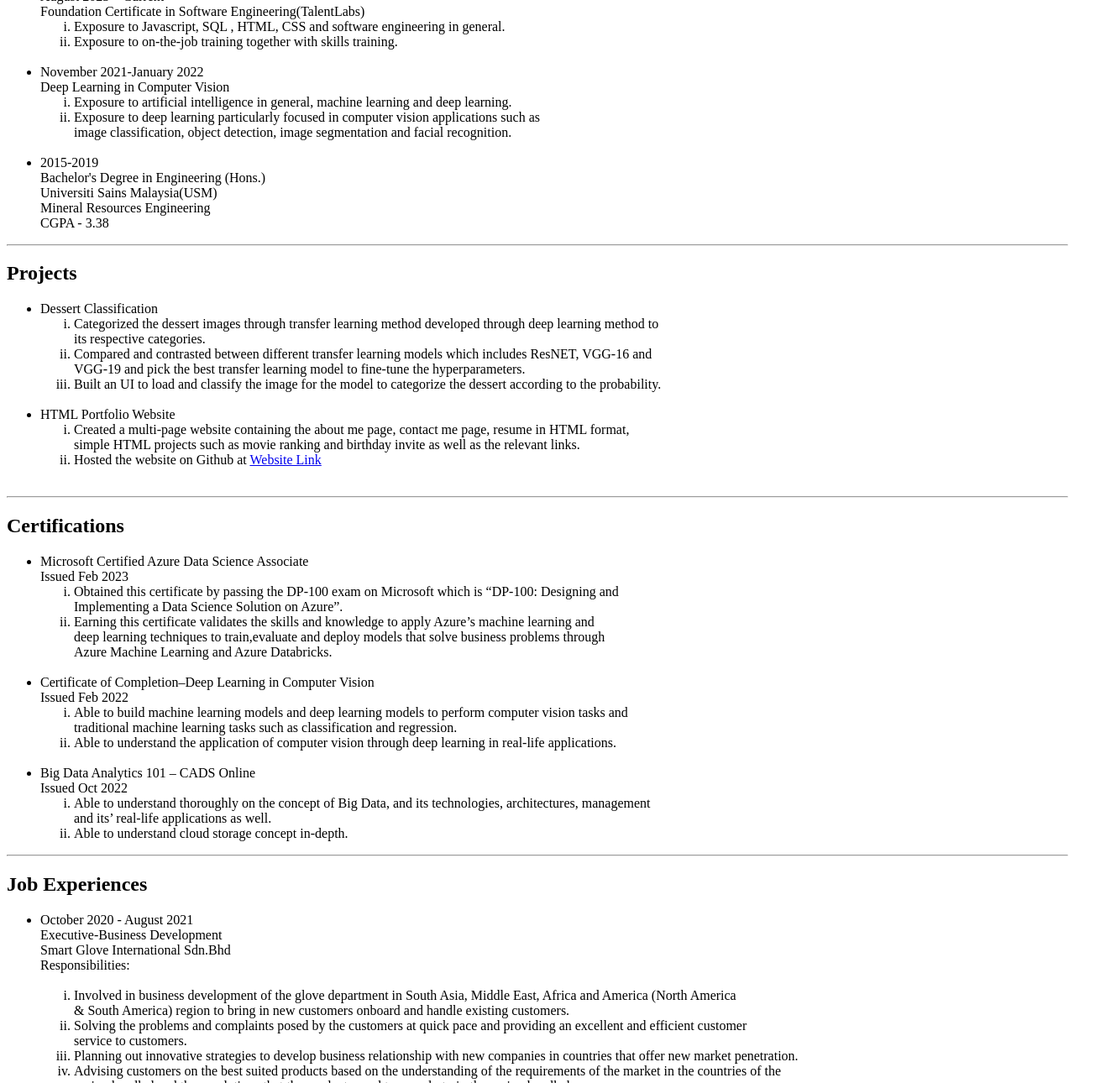
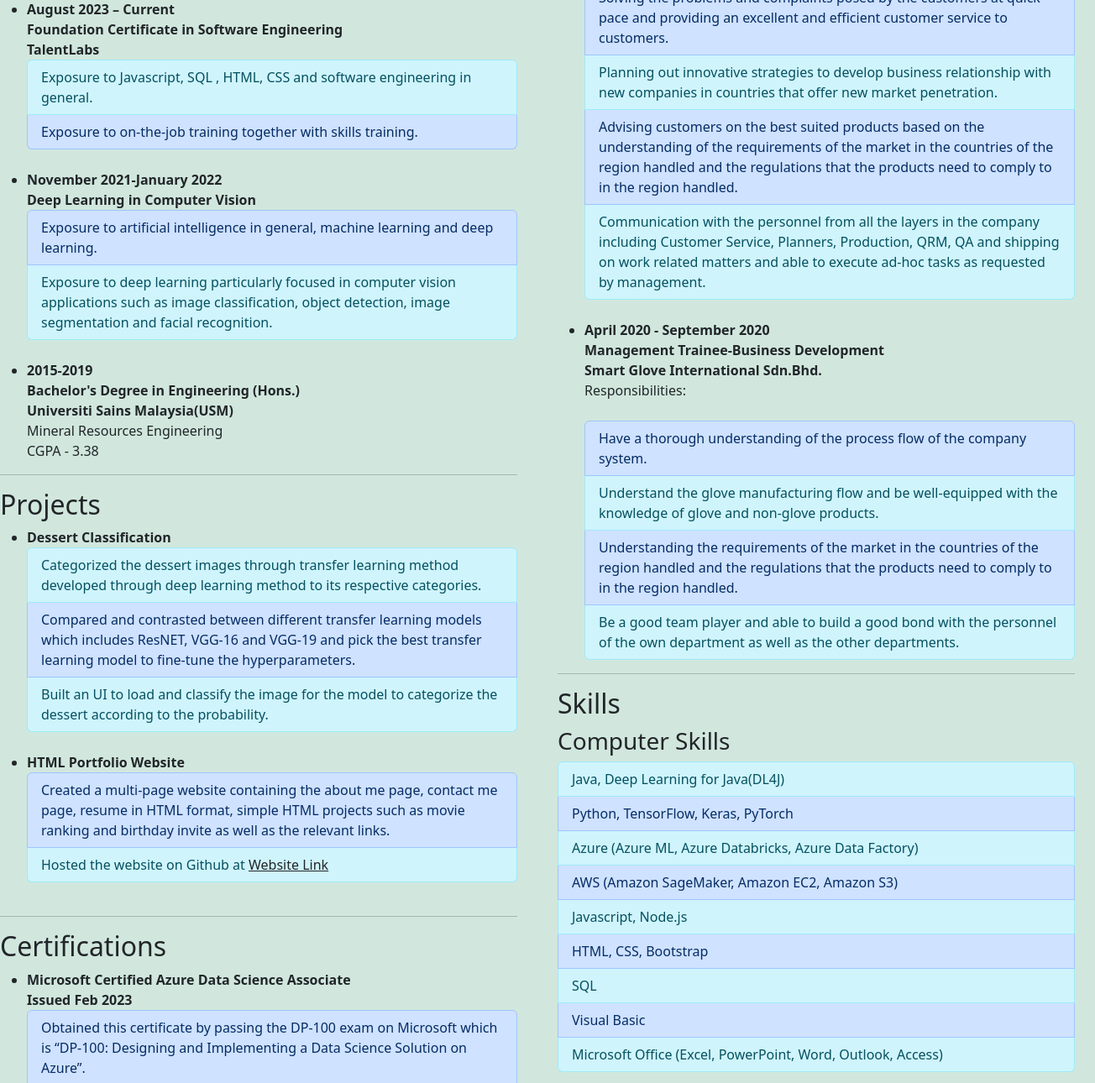
Before and after one commit to Arvindhra/bootstrap-cv, a plain HTML site: page index.html in a window 1280 px wide. Shown: the part 543-1833 px from the top of the page at 84% size, 1304 px wide, since content can reach past the window. Drawn offline with nearby package versions, Linux system fonts and the light colour scheme.

Commit message:
Update index.html
Added a resume with Bootstap features and beautified the initial black and white HTML resume.

```diff
--- a/index.html
+++ b/index.html
@@ -1,109 +1,126 @@
 <!DOCTYPE html>
 <head>
     <title>Arvindhra Rao a/l Kriohnamurthy's HTML Resume</title>
+    <link href="https://cdn.jsdelivr.net/npm/bootstrap@5.3.1/dist/css/bootstrap.min.css"
+    rel="stylesheet"
+    integrity="sha384-4bw+/aepP/YC94hEpVNVgiZdgIC5+VKNBQNGCHeKRQN+PtmoHDEXuppvnDJzQIu9"
+    crossorigin="anonymous">
+    <script src="https://cdn.jsdelivr.net/npm/bootstrap@5.3.1/dist/js/bootstrap.bundle.min.js"
+    integrity="sha384-HwwvtgBNo3bZJJLYd8oVXjrBZt8cqVSpeBNS5n7C8IVInixGAoxmnlMuBnhbgrkm"
+    crossorigin="anonymous"></script>
 </head>
 <body>
-    <h1>Arvindhra Rao a/l Kriohnamurthy</h1>
+    <div class="bg-info-subtle">
+        <h1 class="text-center">Arvindhra Rao a/l Kriohnamurthy</h1>
+        <div class="text-center row">
+            <div class="col-md-4">
                 <p>
-    E-mail address: <a href="mailto:arvindhraraokrishnamurthy@gmail.com">
+                E-mail address: <a href="mailto:arvindhraraokrishnamurthy@gmail.com" class="text-dark">
                 arvindhraraokrishnamurthy@gmail.com</a>
                 </p>
+            </div>
+            <div class="col-md-4">
                 <p>
-    Github: <a href="https://github.com/Arvindhra" target="_blank">
+                Github: <a href="https://github.com/Arvindhra" class="text-dark" target="_blank">
                 Arvindhra Rao's Github Profile</a>
             </p>
+            </div>
+            <div class ="col-md-4">
                 <p>
-        LinkedIn: <a href="https://www.linkedin.com/in/arvindhra-rao-krishnamurthy-333842196/" target="_blank">
+                LinkedIn: <a href="https://www.linkedin.com/in/arvindhra-rao-krishnamurthy-333842196/" class="text-dark" target="_blank">
                 Arvindhra Rao's LinkedIn Profile</a>
                 </p>
-    <img src="me.jpg" alt="My Profile Photo">
+            </div>
+        </div>
+        <img src="me.jpg" class = "mx-auto d-block rounded-circle" alt="My Profile Photo">
+        <br />
+    </div>
+    <div class="row gx-5 bg-success-subtle">
+        <div class="col-md-6">
             <h2>Professional Summary</h2>
-    <p> A focused, highly driven individual who is a certified Azure
-        Data Science Associate and is well-versed in Azure Machine
-        Learning, <br />
-        Azure Databricks, Azure Data Factory as well as
-        machine learning, deep learning, computer vision
-        applications (image classification, <br />
-        object detection, image segmentation, face detection),
-        SQL, Java, Python, Visual Basic and the Microsoft Office
-        applications such as <br />
+            <p> A focused, highly driven individual who is a certified Azure Data
+                Science Associate and is well-versed in Azure Machine Learning,
+                Azure Databricks, Azure Data Factory as well as machine learning,
+                deep learning, computer vision applications (image classification,
+                object detection, image segmentation, face detection), SQL, Java,
+                Python, Visual Basic and the Microsoft Office applications such as
                 Excel,PowerPoint, Access, Word and Outlook.
             </p>
             <hr />
             <h2>Education</h2>
             <p>
                 <ul>
-            <li>August 2023 – Current <br/>
-                Foundation Certificate in Software Engineering(TalentLabs) <br />
-                <ol type="i">
-                    <li>
+                    <li class="fw-bold">August 2023 – Current <br/>
+                        Foundation Certificate in Software Engineering<br />
+                        TalentLabs
+                        <ol class="fw-normal list-group">
+                            <li class="list-group-item list-group-item-info">
                                 Exposure to Javascript, SQL , HTML, CSS and software
                                 engineering in general.
                             </li>
-                    <li>
+                            <li class="list-group-item list-group-item-primary">
                                 Exposure to on-the-job training together with skills training.
                             </li>
                         </ol>
                     </li>
                     <br />
-            <li>November 2021-January 2022 <br/>
+                    <li class="fw-bold">November 2021-January 2022 <br/>
                         Deep Learning in Computer Vision <br />
-                <ol type="i">
-                    <li>
+                        <ol class="fw-normal list-group">
+                            <li class="list-group-item list-group-item-primary">
                                 Exposure to artificial intelligence in general, machine
                                 learning and deep learning.
                             </li>
-                    <li>
+                            <li class="list-group-item list-group-item-info">
                                 Exposure to deep learning particularly focused in
-                        computer vision applications such as <br />
-                        image classification, object detection,
-                        image segmentation and facial recognition.
+                                computer vision applications such as image classification,
+                                object detection, image segmentation and facial recognition.
                             </li>
                         </ol>
                     </li>
                     <br />
-            <li>
+                    <li class="fw-bold">
                         2015-2019<br/>
                         Bachelor's Degree in Engineering (Hons.)<br/>
                         Universiti Sains Malaysia(USM) <br/>
+                        <p class="fw-normal">
                         Mineral Resources Engineering <br/>
                         CGPA - 3.38
+                        </p>
                     </li>
                 </ul>
             </p>
             <hr />
             <h2>Projects</h2>
             <ul>
-        <li> Dessert Classification
-            <ol type="i">
-                <li>
+                <li class="fw-bold"> Dessert Classification
+                    <ol class="fw-normal list-group">
+                        <li class="list-group-item list-group-item-info">
                             Categorized the dessert images through transfer learning method
-                    developed through deep learning method to <br />
-                    its respective categories.
+                            developed through deep learning method to its respective categories.
                         </li>
-                <li>
+                        <li class="list-group-item list-group-item-primary">
                             Compared and contrasted between different transfer learning
-                    models which includes ResNET, VGG-16 and <br />VGG-19 and pick
+                            models which includes ResNET, VGG-16 and VGG-19 and pick
                             the best transfer learning model to fine-tune the hyperparameters.
                         </li>
-                <li>
+                        <li class="list-group-item list-group-item-info">
                             Built an UI to load and classify the image for the model to
                             categorize the dessert according to the probability.
                         </li>
                     </ol>
                 </li>
                 <br />
-        <li> HTML Portfolio Website
-            <ol type="i">
-                <li>
+                <li class="fw-bold"> HTML Portfolio Website
+                    <ol class="fw-normal list-group">
+                        <li class="list-group-item list-group-item-primary">
                             Created a multi-page website containing the about me page,
-                    contact me page, resume in HTML format, <br />
-                    simple HTML projects such as movie ranking and birthday invite
-                    as well as the relevant links.
+                            contact me page, resume in HTML format, simple HTML projects
+                            such as movie ranking and birthday invite as well as the relevant links.
                         </li>
-                <li>
+                        <li class="list-group-item list-group-item-info">
                             Hosted the website on Github at
-                    <a href="https://arvindhra.github.io/html-portfolio/" target="_blank"
+                            <a href="https://arvindhra.github.io/html-portfolio/" class="text-dark" target="_blank"
                             alt="Website Link">Website Link</a>
                         </li>
                     </ol>
@@ -112,137 +129,142 @@
             <hr />
             <h2>Certifications</h2>
             <ul>
-        <li>Microsoft Certified Azure Data Science Associate <br />
+                <li class="fw-bold">Microsoft Certified Azure Data Science Associate <br />
                     Issued Feb 2023 <br />
-            <ol type="i">
-                <li>
+                    <ol class="fw-normal list-group">
+                        <li class="list-group-item list-group-item-primary">
                             Obtained this certificate by passing the DP-100 exam on Microsoft
-                    which is “DP-100: Designing and <br />
-                    Implementing a Data Science Solution on Azure”.
+                            which is “DP-100: Designing and Implementing a Data Science Solution
+                            on Azure”.
                         </li>
-                <li>
+                        <li class="list-group-item list-group-item-info">
                             Earning this certificate validates the skills and knowledge to apply
-                    Azure’s machine learning and <br />
-                    deep learning techniques to train,evaluate and deploy models that
-                    solve business problems through <br />
-                    Azure Machine Learning and Azure Databricks.
+                            Azure’s machine learning and deep learning techniques to train,evaluate
+                            and deploy models that solve business problems through Azure Machine
+                            Learning and Azure Databricks.
                         </li>
                     </ol>
                 </li>
                 <br />
-        <li>Certificate of Completion–Deep Learning in Computer Vision <br />
+                <li class="fw-bold">Certificate of Completion–Deep Learning in Computer Vision <br />
                     Issued Feb 2022
-            <ol type="i">
-            <li>
+                    <ol class="fw-normal list-group">
+                    <li class="list-group-item list-group-item-primary">
                         Able to build machine learning models and deep learning models to
-                perform computer vision tasks and <br />
-                traditional machine learning tasks such as classification and regression.
+                        perform computer vision tasks and traditional machine learning tasks
+                        such as classification and regression.
                     </li>
-            <li>
+                    <li class="list-group-item list-group-item-info">
                         Able to understand the application of computer vision through
                         deep learning in real-life applications.
                     </li>
                     </ol>
                 </li>
                 <br />
-        <li>Big Data Analytics 101 – CADS Online <br />
+                <li class="fw-bold">Big Data Analytics 101 – CADS Online <br />
                     Issued Oct 2022
-            <ol type="i">
-                <li>
+                    <ol class="fw-normal list-group">
+                        <li class="list-group-item list-group-item-info">
                             Able to understand thoroughly on the concept of Big Data, and its
-                    technologies, architectures, management <br />
-                    and its’ real-life applications as well.
+                            technologies, architectures, management and its’ real-life applications
+                            as well.
                         </li>
-                <li>
+                        <li class="list-group-item list-group-item-primary">
                             Able to understand cloud storage concept in-depth.
                         </li>
                     </ol>
                 </li>
             </ul>
-    <hr />
+        </div>
+        <div class="col-md-6">
             <h2>Job Experiences</h2>
             <ul>
-        <li>October 2020 - August 2021 <br />
+                <li class="fw-bold">
+                    October 2020 - August 2021 <br />
                     Executive-Business Development <br />
                     Smart Glove International Sdn.Bhd <br />
-            Responsibilities:<br /></li>
+                </li>
+                    Responsibilities:<br />
                 <br />
-        <ol type="i">
-            <li>
+                <ol class="fw-normal list-group">
+                    <li class="list-group-item list-group-item-info">
                         Involved in business development of the glove department in South Asia,
-                Middle East, Africa and America (North America <br />
-                & South America) region to bring in new customers onboard and handle existing customers.
+                        Middle East, Africa and America (North America & South America) region
+                        to bring in new customers onboard and handle existing customers.
                     </li>
-            <li>
+                    <li class="list-group-item list-group-item-primary">
                         Solving the problems and complaints posed by the customers at quick pace and
-                providing an excellent and efficient customer <br />service to customers.
+                        providing an excellent and efficient customer service to customers.
                     </li>
-            <li>
-                Planning out innovative strategies to develop business relationship with new companies
-                in countries that offer new market penetration.
+                    <li class="list-group-item list-group-item-info">
+                        Planning out innovative strategies to develop business relationship with new
+                        companies in countries that offer new market penetration.
                     </li>
-            <li>
-                Advising customers on the best suited products based on the understanding of the
-                requirements of the market in the countries of the <br />
-                region handled and the regulations that the products need to comply to in
-                the region handled.
+                    <li class="list-group-item list-group-item-primary">
+                        Advising customers on the best suited products based on the understanding of
+                        the requirements of the market in the countries of the region handled and the
+                        regulations that the products need to comply to in the region handled.
                     </li>
-            <li>
+                    <li class="list-group-item list-group-item-info">
                         Communication with the personnel from all the layers in the company including
-                Customer Service, Planners, Production, QRM, QA <br />
-                and shipping on work related matters and able to execute ad-hoc tasks as
-                requested by management.
+                        Customer Service, Planners, Production, QRM, QA and shipping on work related
+                        matters and able to execute ad-hoc tasks as requested by management.
                     </li>
                 </ol>
                 <br />
-        <li>April 2020 - September 2020 <br />
+                <li class="fw-bold">
+                    April 2020 - September 2020 <br />
                     Management Trainee-Business Development <br />
                     Smart Glove International Sdn.Bhd. <br />
-            Responsibilities: <br /></li>
+                </li>
+                    Responsibilities: <br />
                     <br />
-            <ol type="i">
-                <li>
+                    <ol class="fw-normal list-group">
+                        <li class="list-group-item list-group-item-primary">
                             Have a thorough understanding of the process flow of the company system.
                         </li>
-                <li>
-                    Understand the glove manufacturing flow and be well-equipped with the knowledge
-                    of glove and non-glove products.
+                        <li class="list-group-item list-group-item-info">
+                            Understand the glove manufacturing flow and be well-equipped with the
+                            knowledge of glove and non-glove products.
                         </li>
-                <li>
-                    Understanding the requirements of the market in the countries of the region handled
-                    and the regulations that the products need to <br />
-                    comply to in the region handled.
+                        <li class="list-group-item list-group-item-primary">
+                            Understanding the requirements of the market in the countries of the
+                            region handled and the regulations that the products need to comply to
+                            in the region handled.
                         </li>
-                <li>
-                    Be a good team player and able to build a good bond with the personnel of the own
-                    department as well as the other departments.
+                        <li class="list-group-item list-group-item-info">
+                            Be a good team player and able to build a good bond with the personnel of
+                            the own department as well as the other departments.
                         </li>
                     </ol>
             </ul>
             <hr />
             <h2>Skills</h2>
             <h3>Computer Skills</h3>
-    <ul>
-        <li>Java, Deep Learning for Java(DL4J)</li>
-        <li>Python, TensorFlow, Keras, PyTorch</li>
-        <li>Azure (Azure ML, Azure Databricks, Azure Data Factory)</li>
-        <li>Javascript, Node.js</li>
-        <li>HTML, CSS, Bootstrap</li>
-        <li>SQL</li>
-        <li>Visual Basic </li>
-        <li>Microsoft Office (Excel, PowerPoint, Word, Outlook, Access) </li>
+            <ul class="list-group">
+                <li class="list-group-item list-group-item-info">Java, Deep Learning for Java(DL4J)</li>
+                <li class="list-group-item list-group-item-primary">Python, TensorFlow, Keras, PyTorch</li>
+                <li class="list-group-item list-group-item-info">Azure (Azure ML, Azure Databricks, Azure Data Factory)</li>
+                <li class="list-group-item list-group-item-primary">AWS (Amazon SageMaker, Amazon EC2, Amazon S3)</li>
+                <li class="list-group-item list-group-item-info">Javascript, Node.js</li>
+                <li class="list-group-item list-group-item-primary">HTML, CSS, Bootstrap</li>
+                <li class="list-group-item list-group-item-info">SQL</li>
+                <li class="list-group-item list-group-item-primary">Visual Basic </li>
+                <li class="list-group-item list-group-item-info">Microsoft Office (Excel, PowerPoint, Word, Outlook, Access) </li>
             </ul>
+            <br />
             <h3>Personal Skills</h3>
-    <ul>
-        <li>Brilliant project management skills</li>
-        <li>Excellent written and communication skills</li>
-        <li>Analytical skills</li>
-        <li>Fast learner and quick on feet</li>
-        <li>Exceptional leadership skills and team player</li>
-        <li>Disciplined, dedication and consistency</li>
+            <ul class="list-group">
+                <li class="list-group-item list-group-item-primary">Brilliant project management skills</li>
+                <li class="list-group-item list-group-item-info">Excellent written and communication skills</li>
+                <li class="list-group-item list-group-item-primary">Analytical skills</li>
+                <li class="list-group-item list-group-item-info">Fast learner and quick on feet</li>
+                <li class="list-group-item list-group-item-primary">Exceptional leadership skills and team player</li>
+                <li class="list-group-item list-group-item-info">Disciplined, dedication and consistency</li>
             </ul>
+            <br />
             <h3>Languages</h3>
-        <table>
+                <table class="table table-primary table-striped">
                     <tr>
                         <th rowspan="2">Languages</th>
                         <th colspan="2">Proficiency</th>
@@ -272,9 +294,11 @@
                         <td>Fluent</td>
                     </tr>
                 </table>
+            </div>
         <hr />
-        <footer>
+        <footer class="fw-bold">
             Copyright © Arvindhra Rao Krishnamurthy. All Rights Reserved.
         </footer>
+    </div>
 </body>
 </html>
```
Lines whose indentation alone changed are shown as unchanged.
